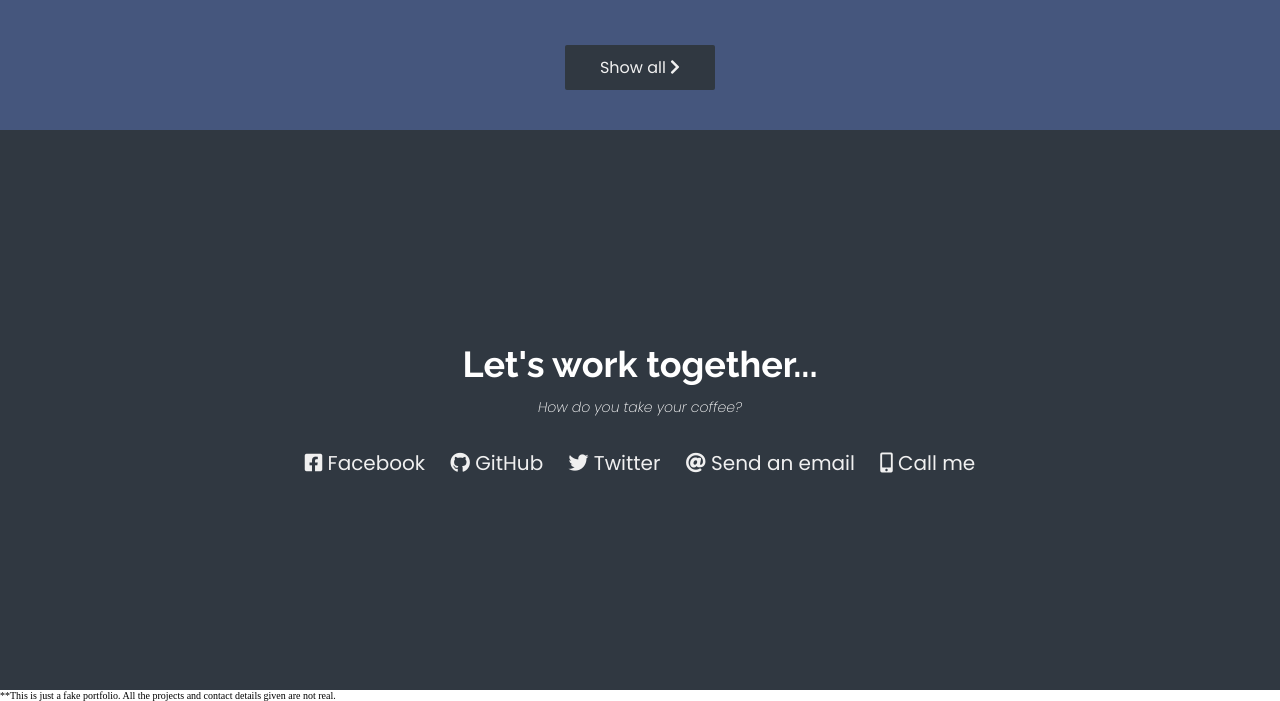
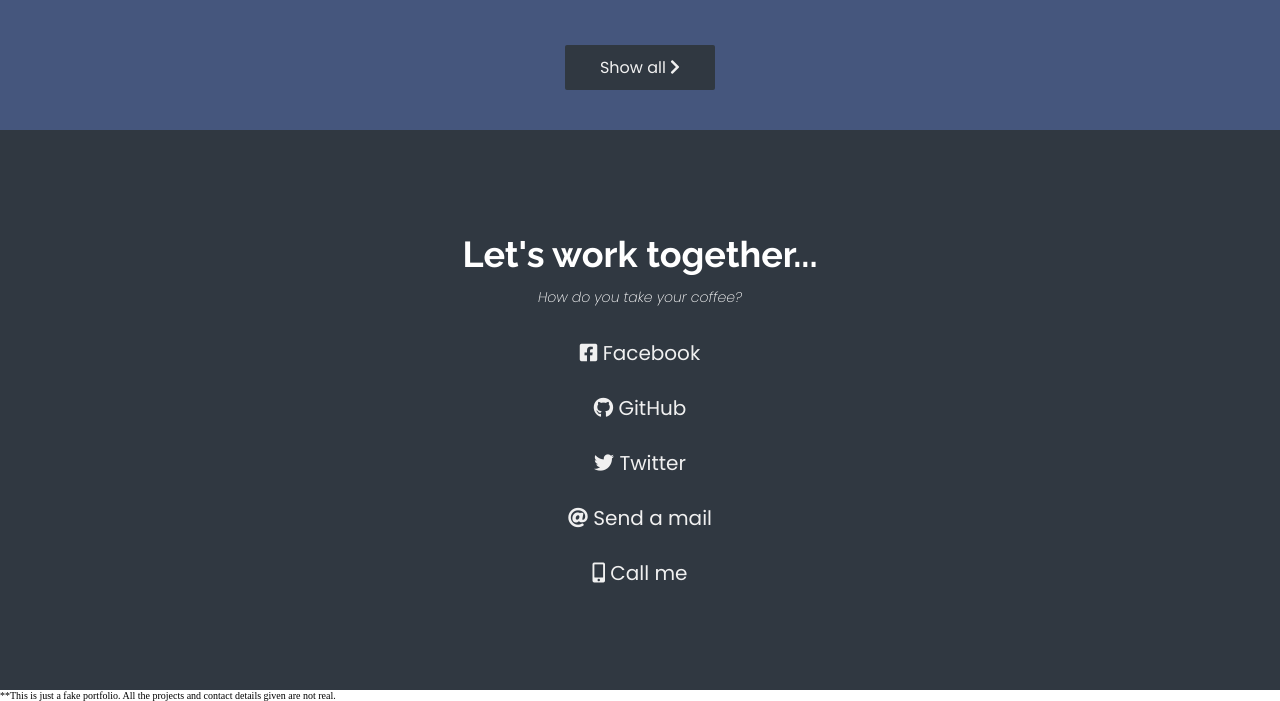
Before and after one commit to jannerymbf/Responsive-FakePortafolio, a website: page src/index.html in a window 1280 px wide. Shown: the part 2030-2731 px from the top of the page. Drawn offline with Linux system fonts and the light colour scheme.

Commit message:
Modify styles of contact__network section

```diff
--- a/src/index.html
+++ b/src/index.html
@@ -89,7 +89,7 @@
         </a>
         <a href="mailto:example@example.com" target="_blank">
           <i class="fas fa-at"></i>
-          Send an email
+          Send a mail
         </a>
         <a href="tel:555-555-5555" target="_blank">
           <i class="fas fa-mobile-alt"></i>
--- a/src/styles.css
+++ b/src/styles.css
@@ -181,6 +181,14 @@ html {
   font-style: italic;
 }
 
+.contact__network {
+  display: flex;
+  flex-direction: column;
+  justify-content: center;
+  gap: 25px;
+  flex-wrap: wrap;
+}
+
 .contact__network a {
   padding: 0 10px;
   font-family: Poppins, sans-serif;
```
